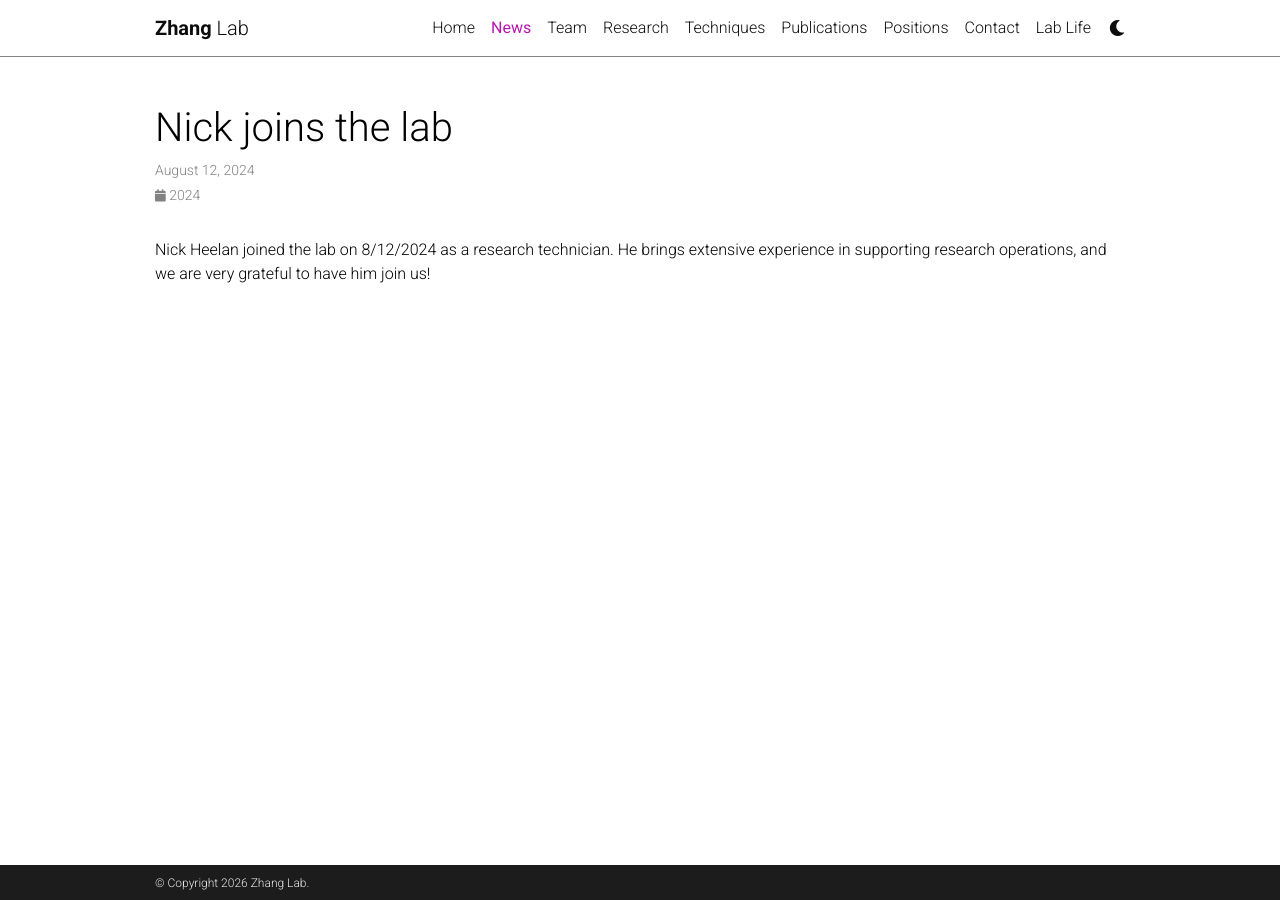
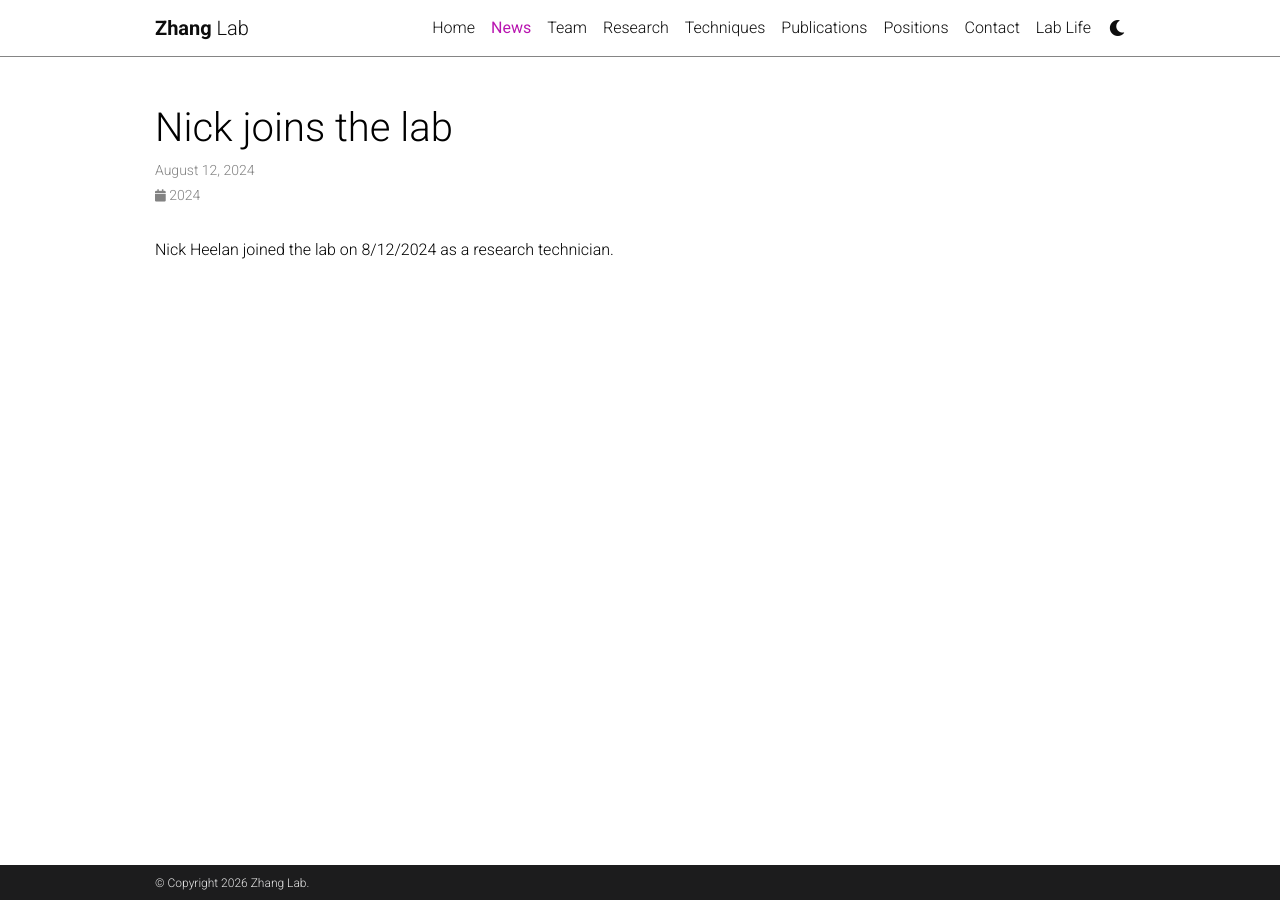
Before and after one commit to zhanglabmsu/zhanglabmsu.github.io, a Jekyll site: the page built from _posts/2024-08-12-nick-joins.md, in a window 1280 px wide. Built offline with Jekyll 4.4.1, drawn with Linux system fonts in a browser that asks for light colours; full-size pictures stand in for the smaller copies a plugin makes; comment, search, counter and statistics services are not loaded; a style sheet for code colours, icons or effects is not loaded.

Commit message:
initial commit

```diff
--- a/_posts/2024-08-12-nick-joins.md
+++ b/_posts/2024-08-12-nick-joins.md
@@ -7,4 +7,4 @@ tags:
 categories:
 
 ---
-Nick Heelan joined the lab on 8/12/2024 as a research technician. He brings extensive experience in supporting research operations, and we are very grateful to have him join us!
+Nick Heelan joined the lab on 8/12/2024 as a research technician.
```
Also changed, not shown: _pages/gallery.md (+0 -3 lines), _posts/2025-12-08-hfh+msu.md (added, +10 -0 lines), _posts/2026-04-01-aha-bcda.md (added, +10 -0 lines), 1 other file.
